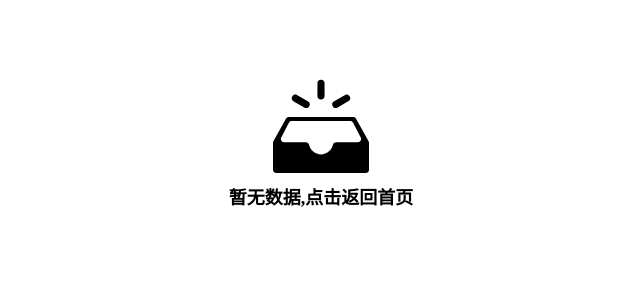
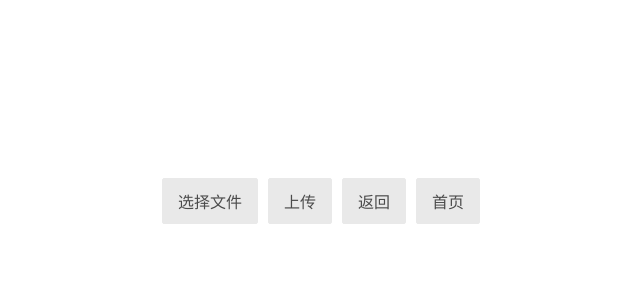
Before and after one commit to huanjuchen/ftnetfe, a React (Create React App) app: page /#/uploadView in a window 1280 px wide. Before the commit this address led to /#/fileDetail. Shown: the top 300 px of the page, without its empty margins (319-959 px from the left). Built offline with nearby package versions, Linux system fonts and the light colour scheme.

Commit message:
完善上传功能

```diff
--- a/public/index.html
+++ b/public/index.html
@@ -2,9 +2,7 @@
 <html lang="zh-CN">
   <head>
     <meta charset="utf-8" />
-    <!-- <link rel="icon" href="%PUBLIC_URL%/favicon.ico" /> -->
-<!--    <meta name="viewport" content="width=device-width, initial-scale=1" />-->
-    <!-- <link rel="apple-touch-icon" href="%PUBLIC_URL%/logo192.png" /> -->
+     <link rel="icon" href="./favicon.ico" />
     <meta name="viewport" content="width=device-width, initial-scale=1, maximum-scale=1, user-scalable=no">
     <title>FTNET</title>
   </head>
--- /dev/null
+++ b/src/component/Progress.jsx
@@ -0,0 +1,37 @@
+import React from "react";
+import ProgressCss from "../css/Progress.module.css"
+// import {getRandomNum} from "../util/FtUtils"
+
+
+
+class Progress extends React.Component {
+
+    render() {
+        let text = "null";
+        if (this.props.sta === 0) {
+            text = "处理中";
+        } else if (this.props.sta === 1) {
+            text = "上传中...进度" + this.props.pre + "%";
+        } else if (this.props.sta === 2) {
+            text = "合并中..."
+        } else if (this.props.sta === 3) {
+            text = "完成";
+        } else if (this.props.sta === -1) {
+            text = ""
+        }
+
+
+        return <div className={ProgressCss.progressBox}>
+            <div className={ProgressCss.progressCol}>
+                <div className={ProgressCss.progressItem}>
+                    <div className={ProgressCss.progress} style={{width: this.props.pre + "%"}}/>
+                </div>
+            </div>
+            <div className={ProgressCss.progressText}>
+                {text}
+            </div>
+        </div>
+    }
+}
+
+export default Progress;
--- a/src/css/FileDetail.module.css
+++ b/src/css/FileDetail.module.css
@@ -62,13 +62,14 @@
 
 .fileHandleBtn {
     background-color: #E0E0E0FF;
-    height: 24px;
+    height: 44px;
     font-weight: bold;
     padding: 10px 20px;
     margin: 5px;
     opacity: 0.7;
     border: solid 1px #E0E0E0FF;
     border-radius: 2px;
+    cursor: pointer;
 }
 
 .fileHandleBtn:active {
--- /dev/null
+++ b/src/css/Progress.module.css
@@ -0,0 +1,31 @@
+.progressBox{
+    width: 100%;
+    margin-top: 50px;
+    display: flex;
+    flex-direction: column;
+}
+
+.progressCol{
+    width: 100%;
+    display: flex;
+    flex-direction: row;
+    justify-content: center;
+}
+
+.progressItem{
+    width: 90%;
+}
+.progress{
+    background-color: cornflowerblue;
+    height: 18px;
+    box-sizing: border-box;
+}
+
+.progressText{
+    display: flex;
+    flex-wrap: nowrap;
+    overflow: hidden;
+    justify-content: center;
+    font-size: large;
+    margin-top: 5px;
+}
--- a/src/css/UploadView.module.css
+++ b/src/css/UploadView.module.css
@@ -1,5 +1,4 @@
 .uploadViewBox {
-    width: 100%;
     display: flex;
     flex-direction: column;
     flex-wrap: nowrap;
@@ -29,21 +28,28 @@
 }
 
 .infoBox {
+    margin-top: 100px;
     width: 100%;
-    height: 240px;
 }
 
-.fileSelect {
-    box-sizing: border-box;
+.fileInfoBox {
     display: flex;
+    width: 100%;
     flex-direction: row;
     justify-content: center;
+}
+
+.fileInfoCol{
+    display: flex;
     width: 90%;
-    padding: 10px 20px;
-    border: solid 1px #E0E0E0FF;
-    background-color: #E0E0E0FF;
-    opacity: 0.7;
+    flex-direction: column;
+    flex-wrap: nowrap;
+    /*overflow: hidden;*/
 }
+
+
+
+
 
 .BtnGroup {
     display: flex;
@@ -52,8 +58,16 @@
     cursor: pointer;
 }
 
+.selectBtnGroup{
+    display: flex;
+    flex-direction: row;
+    justify-content: center;
+    cursor: pointer;
+    width: 90%;
+}
+
 .handleBtn {
-    padding: 10px 20px;
+    padding: 10px 15px;
     border: solid 1px #E0E0E0FF;
     background-color: #E0E0E0FF;
     opacity: 0.7;
@@ -61,7 +75,18 @@
     margin: 5px;
 }
 
-.fileSelect:active,.handleBtn:active{
+.selectBtn{
+    padding: 10px 15px;
+    border: solid 1px #E0E0E0FF;
+    background-color: #E0E0E0FF;
+    opacity: 0.7;
+    border-radius: 2px;
+    margin: 5px;
+
+}
+
+
+.fileSelect:active,.handleBtn:active,.selectBtn:active{
     opacity: 1.0;
     background-color: #9e9e9eFF;
 }
--- a/src/util/FtUtils.js
+++ b/src/util/FtUtils.js
@@ -1,4 +1,24 @@
-export const getRandomNum=()=>{
-    let num=Math.random()*1000000;
+export const getRandomNum = () => {
+    let num = Math.random() * 1000000;
     return Math.floor(num);
 }
+
+const K = 1024;
+const M = 1048576;
+const G = 1073741824;
+
+
+export const getFileSizeStr = (size) => {
+
+    if (size >= K && size < M) {
+        return (size / K).toFixed(2) + "KB";
+    } else if (size >= M && size < G) {
+        return (size / M).toFixed(2) + "MB";
+    } else if (size >= G) {
+        return (size / G).toFixed(2) + "GB";
+    } else {
+        return size + "B"
+    }
+
+
+}
--- a/src/view/FileDetailView.jsx
+++ b/src/view/FileDetailView.jsx
@@ -56,7 +56,7 @@ class FileDetailView extends React.Component {
         this.props.history.push("/");
     }
 
-    goBack(pkn,path){
+    goBack(){
         this.props.history.push("/viewFolder")
 
     }
@@ -103,7 +103,7 @@ class FileDetailView extends React.Component {
                         <button className={FileDetailCss.fileHandleBtn}>下载</button>
                     </a>
                     <button onClick={()=>{
-                        this.goBack(this.parentKeyName,this.parentPath)
+                        this.goBack()
                     }} className={FileDetailCss.fileHandleBtn}>返回目录</button>
                     <button onClick={()=>{this.toMainPage()}} className={FileDetailCss.fileHandleBtn}>返回主页</button>
                 </div>
--- a/src/view/UploadView.jsx
+++ b/src/view/UploadView.jsx
@@ -2,7 +2,9 @@ import React from "react";
 import UploadViewCss from "../css/UploadView.module.css";
 import store from "../store";
 import FtConfig from "../ftconfig";
-import axios from "axios"
+import Progress from "../component/Progress";
+import axios from "axios";
+import {getFileSizeStr} from "../util/FtUtils"
 
 
 class UploadView extends React.Component {
@@ -13,12 +15,28 @@ class UploadView extends React.Component {
 
         this.inputFile = React.createRef();
         this.doUpload = this.doUpload.bind(this);
+
+        this.toFolderView = this.toFolderView.bind(this);
+        this.toMainPage = this.toMainPage.bind(this);
+        this.fileInputChange = this.fileInputChange.bind(this);
+        this.doSelectFile = this.doSelectFile.bind(this);
+
+
         //每个文件片段5MB
         this.fragmentSize = 5242880;
         this.successCount = 0;
 
         this.uploadUrl = "/file/upload";
         this.mergeUrl = "/file/merge";
+        this.state = {
+            progressPre: 0,
+            progressSta: -1,
+            fileName: null,
+            fileSize: 0
+        }
+
+        this.uploadFile = null;
+
 
     }
 
@@ -34,8 +52,27 @@ class UploadView extends React.Component {
         }
     }
 
+    fileInputChange() {
+        this.uploadFile = this.inputFile.current.files[0];
+
+
+        if (this.uploadFile != null) {
+            let fn = this.uploadFile.name;
+            let fs = this.uploadFile.size;
+            if (FtConfig.dev) {
+                console.log("文件名：" + fn);
+                console.log("大小: " + getFileSizeStr(fs));
+            }
+
+            this.setState({fileName: fn, fileSize: fs});
+        }
+
+    }
+
 
     doUpload() {
+        //复位
+        this.successCount = 0;
         //上传的文件
         let mainFile = this.inputFile.current.files[0];
         //文件名
@@ -44,10 +81,9 @@ class UploadView extends React.Component {
         let fileSize;
 
         let path = this.path;
-
-
         let total = 0;
         if (mainFile != null && path != null) {
+            this.setState({progressSta: 0, progressPre: 0});
             fileName = mainFile.name;
             fileSize = mainFile.size;
             total = this.getFragmentTotal(fileSize);
@@ -60,6 +96,7 @@ class UploadView extends React.Component {
             /*
             开始切片
              */
+
             for (let i = 0; i < total; i++) {
                 let start = i * this.fragmentSize;
                 let end = (i + 1) * this.fragmentSize >= fileSize ? fileSize : (i + 1) * this.fragmentSize;
@@ -71,61 +108,30 @@ class UploadView extends React.Component {
                 formData.append("path", path);
                 formData.append("name", fileName);
                 formData.append("total", total);
+                // formData.append("md5", null);
                 formData.append("sequence", i + 1);
-                formData.append("md5", null);
                 formData.append("file", fragmentFile);
-                this.doUpload0(formData, path, fileName, total);
-                // let result=this.doUpload0(formData);
-                // if (FtConfig.dev){
-                //     console.log("result= "+result);
-                // }
-                // if (!result){
-                //     alert("上传失败");
-                //     break;
-                // }
+                this.setState({progressSta: 1, progressPre: 0});
+                this.doUpload0(formData, path, fileName, total, i + 1);
             }
         }
     }
 
-    // async doUpload0(formData){
-    //     let url="/file/upload";
-    //     if (FtConfig.dev){
-    //         url="/api"+url;
-    //     }
-    //     let config={
-    //         headers:{
-    //             "content-type":"multipart/form-data;charset=utf-8"
-    //         }
-    //     }
-    //     await axios.post(url,formData,config).then(response=> {
-    //         if (response&&response.data.code===200){
-    //             if (FtConfig.dev){
-    //                 console.log("response.data.code= "+response.data.code);
-    //             }
-    //             return true;
-    //         }
-    //         return  false;
-    //     }).catch(error=>{
-    //         console.error(error);
-    //         return false;
-    //     });
-    // }
-
-
-    doUpload0(formData, path, name, total) {
+    async doUpload0(formData, path, name, total, seq) {
         let config = {
             headers: {
                 "content-type": "multipart/form-data;charset=utf-8"
             }
         }
-        axios.post(this.uploadUrl, formData, config).then(response => {
+        await axios.post(this.uploadUrl, formData, config).then(response => {
             if (response && response.data.code === 200) {
                 this.successCount++;
                 if (FtConfig.dev) {
-                    console.log("成功片段总数= " + this.successCount);
+                    console.log("成功片段总数= " + this.successCount + "\t片段编号= " + seq);
                 }
+                this.setState({progressSta: 1, progressPre: Math.floor(this.successCount / total * 100)});
                 if (this.successCount === total) {
-                    this.doMerge0(path,name, total);
+                    this.doMerge0(path, name, total);
                 }
             }
         }).catch(error => {
@@ -139,15 +145,24 @@ class UploadView extends React.Component {
         formData.append("name", name);
         formData.append("total", total);
 
-        axios.post(this.mergeUrl,formData).then(response => {
+        this.setState({progressSta: 2, progressPre: 100});
+        axios.post(this.mergeUrl, formData).then(response => {
             if (response && response.data.code === 200) {
                 if (FtConfig.dev) {
                     console.log("合并成功");
                 }
+                this.setState({progressSta: 3, progressPre: 100});
             }
         }).catch(error => {
             console.log("合并失败");
         })
+    }
+
+    doSelectFile() {
+        if (FtConfig.dev) {
+            console.log("点击选择文件按钮");
+        }
+        this.inputFile.current.click();
     }
 
 
@@ -168,17 +183,44 @@ class UploadView extends React.Component {
     }
 
 
+    toMainPage() {
+        if (FtConfig.dev) {
+            console.log("返回首页");
+        }
+        this.props.history.push("/");
+    }
+
+    toFolderView() {
+        this.props.history.push("/viewFolder");
+    }
+
+
     render() {
+        let info = this.uploadFile == null ? null : <div>
+            <div><b>文件名：</b>{this.state.fileName}</div>
+            <div><b>大小：</b>{getFileSizeStr(this.state.fileSize)}</div>
+        </div>
+
+
         return <div className={UploadViewCss.uploadViewBox}>
-            <div className={UploadViewCss.infoBox}/>
+            <div className={UploadViewCss.infoBox}>
+                <div className={UploadViewCss.fileInfoBox}>
+                    <div className={UploadViewCss.fileInfoCol}>
+                        {info}
+                    </div>
+                </div>
 
-            <div className={UploadViewCss.BtnGroup}>
-                <input type={"file"} ref={this.inputFile} className={UploadViewCss.fileSelect}/>
+                <Progress sta={this.state.progressSta} pre={this.state.progressPre}/>
             </div>
             <div className={UploadViewCss.BtnGroup}>
+                <input type={"file"} ref={this.inputFile} onChange={this.fileInputChange}
+                       style={{display: "none"}}/>
+                <div className={UploadViewCss.selectBtn} onClick={this.doSelectFile}>
+                    选择文件
+                </div>
                 <div className={UploadViewCss.handleBtn} onClick={this.doUpload}>上传</div>
-                <div className={UploadViewCss.handleBtn}>返回文件夹</div>
-                <div className={UploadViewCss.handleBtn}>返回首页</div>
+                <div className={UploadViewCss.handleBtn} onClick={this.toFolderView}>返回</div>
+                <div className={UploadViewCss.handleBtn} onClick={this.toMainPage}>首页</div>
             </div>
         </div>
     }
```
Also changed, not shown: src/logo.svg (deleted), 1 other file (tests, documents, lock files or other folders).
